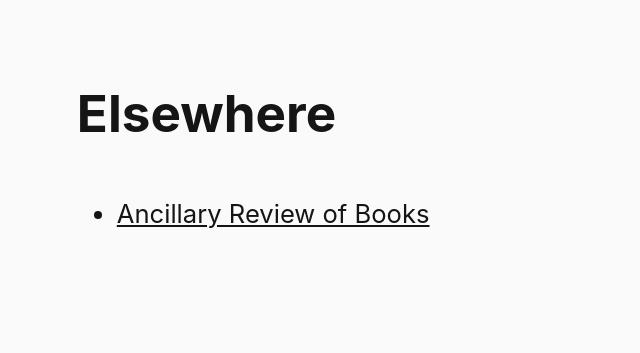
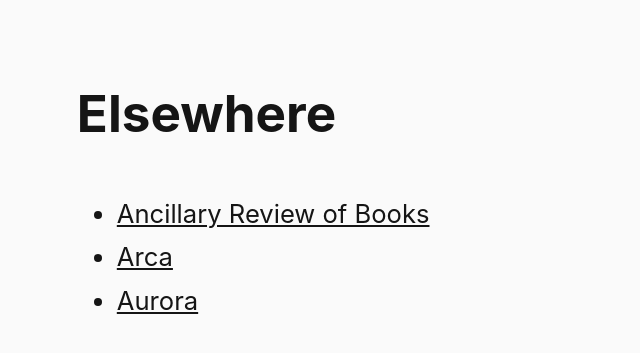
Before and after one commit to steinea/fyi, a Jekyll site: the page built from pages/elsewhere.md, in a window 1280 px wide. Shown: the top 353 px of the page, without its empty margins (0-640 px from the left). Built offline with Jekyll 4.4.1, drawn with Linux system fonts in a browser that asks for light colours.

Commit message:
Add more appearances

```diff
--- a/pages/elsewhere.md
+++ b/pages/elsewhere.md
@@ -5,3 +5,5 @@ permalink: /elsewhere/
 ---
 
 * [Ancillary Review of Books](https://ancillaryreviewofbooks.org/author/steinea/)
+* [Arca](https://arcabc.ca/islandora/object/twu%3A456?solr_nav%5Bid%5D=81d841421d58a372d13f&solr_nav%5Bpage%5D=0&solr_nav%5Boffset%5D=17)
+* [Aurora](https://bac-lac.on.worldcat.org/search?queryString=au%3D%22Stein%2C%20Eric%22&bookReviews=off&clusterResults=false&groupVariantRecords=false)
```
